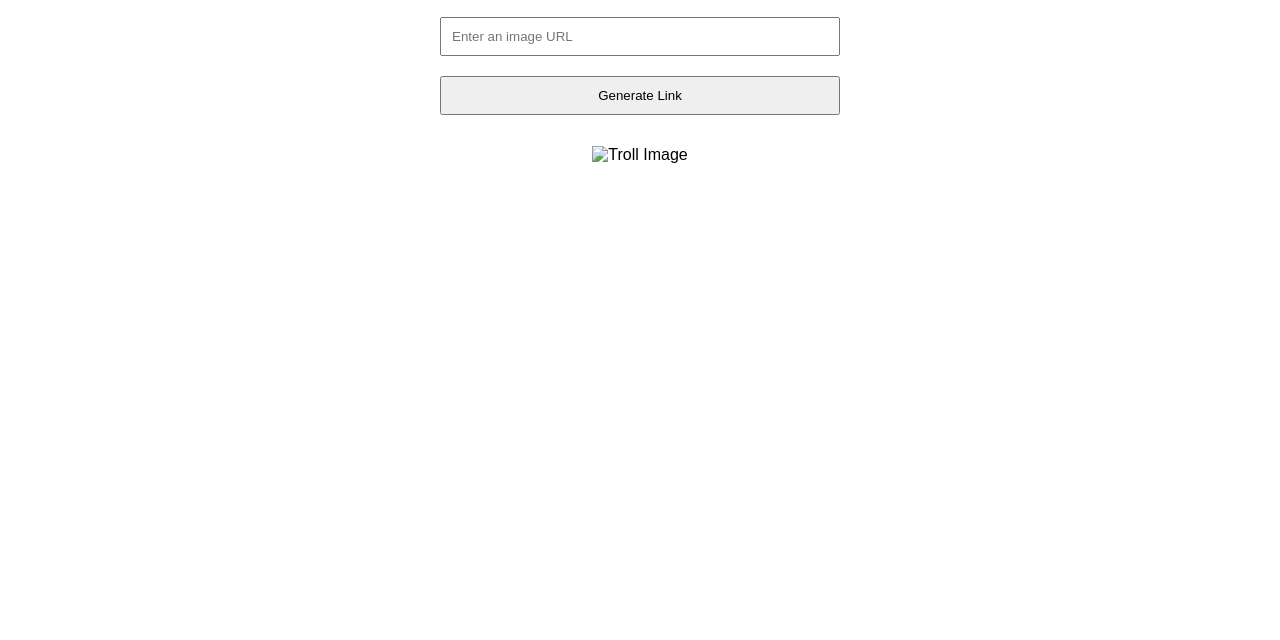
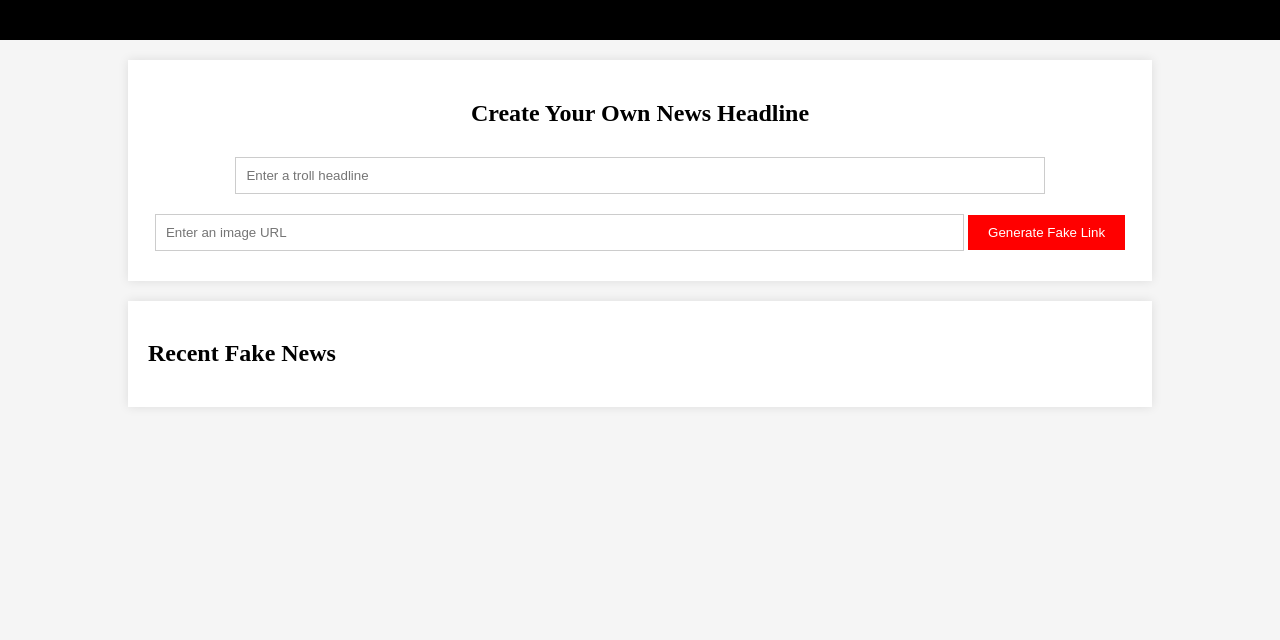
Before and after one commit to worlddailyreport/news, a website: page index.html in a window 1280 px wide. Shown: the part 160-800 px from the top of the page. Drawn offline with Linux system fonts and the light colour scheme.

Commit message:
Update index.html

```diff
--- a/index.html
+++ b/index.html
@@ -3,62 +3,28 @@
 <head>
     <meta charset="UTF-8">
     <meta name="viewport" content="width=device-width, initial-scale=1.0">
-    <meta property="og:title" content="World Daily Report">
-    <meta property="og:description" content="Breaking News!">
-    <meta property="og:image" content="https://worlddailyreport.com/default-image.jpg">
-    <meta property="og:url" content="https://worlddailyreport.com/articles/example">
     <title>World Daily Report</title>
-    <style>
-        body {
-            font-family: Arial, sans-serif;
-            text-align: center;
-            padding: 20px;
-        }
-        form {
-            margin: 20px auto;
-            max-width: 400px;
-        }
-        input, button {
-            width: 100%;
-            padding: 10px;
-            margin: 10px 0;
-            box-sizing: border-box;
-        }
-        #generatedLink {
-            margin-top: 20px;
-            font-weight: bold;
-        }
-        #article {
-            margin-top: 20px;
-        }
-    </style>
+    <link rel="stylesheet" href="styles.css">
 </head>
 <body>
-    <h1>World Daily Report</h1>
-    <form id="trollForm">
-        <input type="text" id="headline" placeholder="Enter a troll headline" required>
-        <input type="url" id="imageUrl" placeholder="Enter an image URL" required>
-        <button type="submit">Generate Link</button>
-    </form>
-    <p id="generatedLink"></p>
+    <header>
+        <h1>World Daily Report</h1>
+    </header>
 
-    <div id="article">
-        <h1 id="articleHeadline"></h1>
-        <img id="articleImage" src="" alt="Troll Image" style="max-width: 100%;">
-    </div>
+    <main>
+        <section class="news-form">
+            <h2>Create Your Own News Headline</h2>
+            <input type="text" id="headline" placeholder="Enter a troll headline">
+            <input type="text" id="imageUrl" placeholder="Enter an image URL">
+            <button onclick="generateFakeNews()">Generate Fake Link</button>
+        </section>
 
-    <script>
-        // Handle form submission
-        document.getElementById('trollForm').addEventListener('submit', function (e) {
-            e.preventDefault();
-            const headline = document.getElementById('headline').value;
-            const imageUrl = document.getElementById('imageUrl').value;
+        <section id="generated-links">
+            <h2>Recent Fake News</h2>
+            <ul id="news-list"></ul>
+        </section>
+    </main>
 
-            // Generate a unique ID
-            const uniqueId = Math.random().toString(36).substring(7);
-
-            // Save the data to localStorage
-            localStorage.setItem(uniqueId, JSON.stringify({ headline, imageUrl }));
-
-            // Generate the URL
-            const
+    <script src="script.js"></script>
+</body>
+</html>
```
